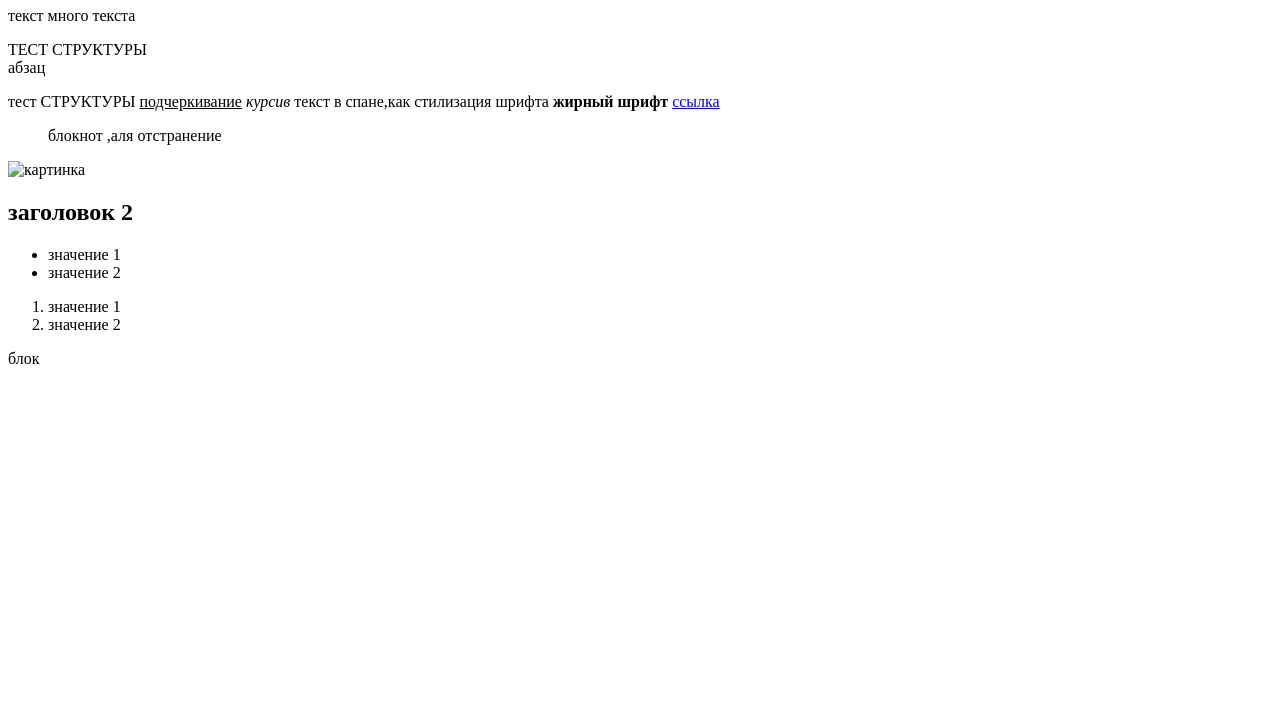
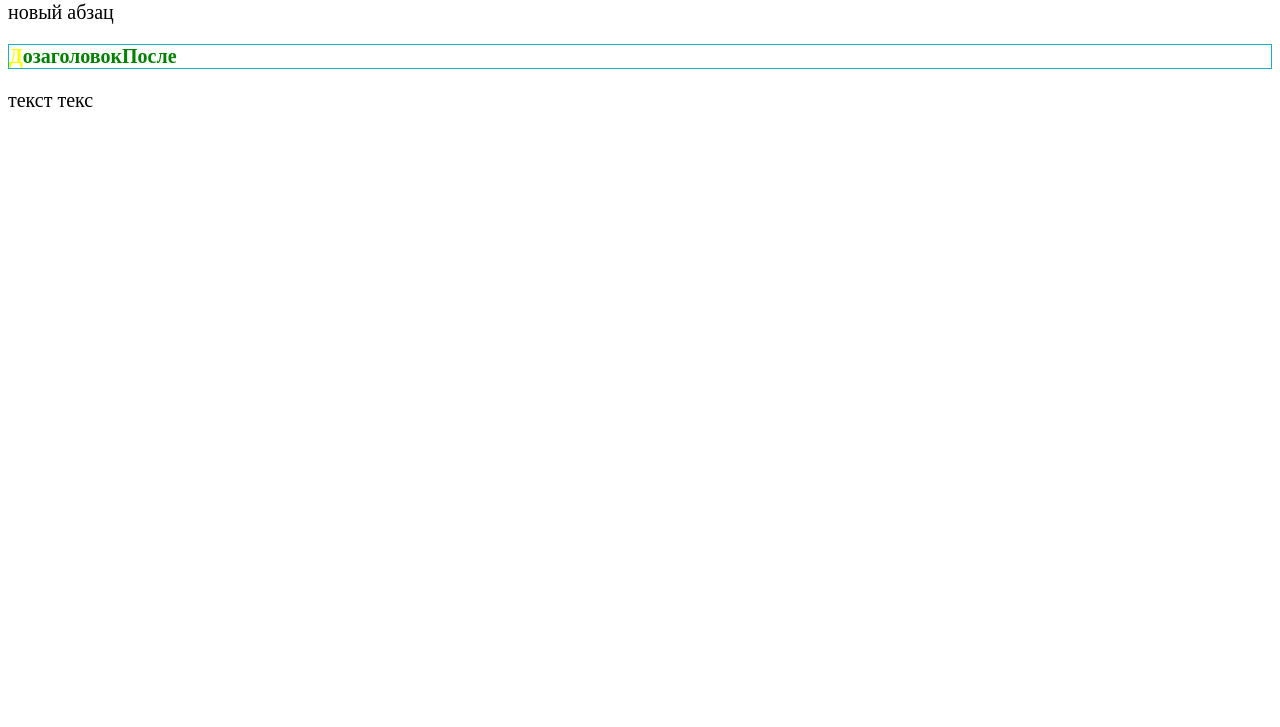
Before and after one commit to rmn-vl/rmn-vl.github.io, a plain HTML site: page index.html in a window 1280 px wide. Shown: the part 73-800 px from the top of the page. Drawn offline with Linux system fonts and the light colour scheme.

Commit message:
Add files via upload

```diff
--- a/index.html
+++ b/index.html
@@ -1,28 +1,24 @@
 <!DOCTYPE html>
 <html>
     <head>
-        <title>my_project_it</title>
+        <link rel="stylesheet" href="styles.css">
     </head>
+
     <body>
-<h1>проект по академии</h1>
-<p>текст много текста</p>
-<p title="здесь текст описание">ТЕСТ СТРУКТУРЫ<br/> абзац</p>
-<p>тест СТРУКТУРЫ <u>подчеркивание</u>
-    <i>курсив</i>
-    <span>текст в спане,как стилизация шрифта</span>
-    <b>жирный шрифт</b>
-    <a href="#">ссылка</a>
-<blockquote>блокнот ,аля отстранение </blockquote></p>
-<img src:="./IMAGES/PPP.JPG" alt="картинка">
-<h2>заголовок 2</h2>
-<ul>
-    <li>значение 1</li>
-    <li>значение 2</li>
-</ul>
-    <ol>
-        <li>значение 1</li>
-        <li>значение 2</li>
-        </ol>
-<div>блок</div>
+        <header class="page-header">
+            <a href="index.html" class="page-header__logo">
+                <img class="page-header__logo-icon"/>
+                </a>
+
+    <nav class="page-header__nav">
+        <a href="#" class="page-header__nav-link"> </a>
+    </nav>
+    <a href="bhyyyecnma"></a>
+    l<p>новый абзац</p>
+
+
+            </header>
+      <h1 id='title' class="page-title" style="color: green;">заголовок</h1>
+      <p>текст текс</p>
     </body>
 </html>
--- /dev/null
+++ b/styles.css
@@ -0,0 +1,27 @@
+html {
+    font-size: 20px;
+}
+h1{
+    position: relative;
+    color:red;
+}
+h1::after{
+content: "После";
+}
+h1::before{
+content:"До" ;
+}
+h1::first-letter{
+    color: rgb(251, 255, 0);
+}
+p::first-line
+#title{
+    font-size: 50px;
+}
+.page-title{
+    font-size: 20px;
+}
+.page-title,
+#title{
+    border: 1px solid rgb(23, 175, 205);
+}
```
Also changed, not shown: README.md.
